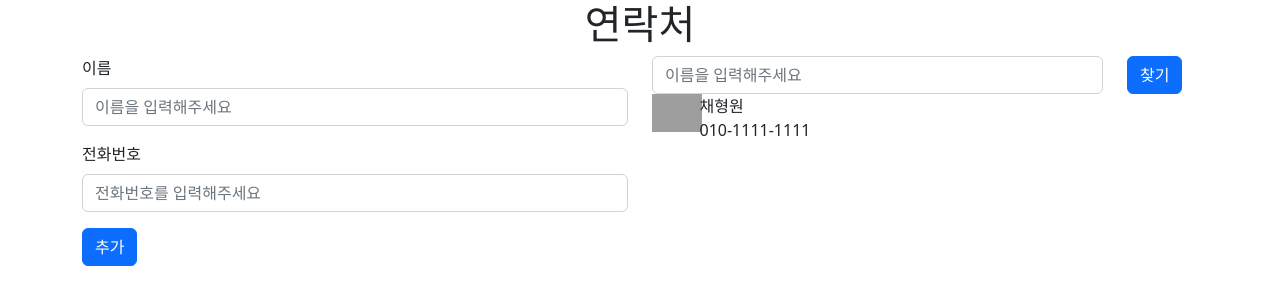
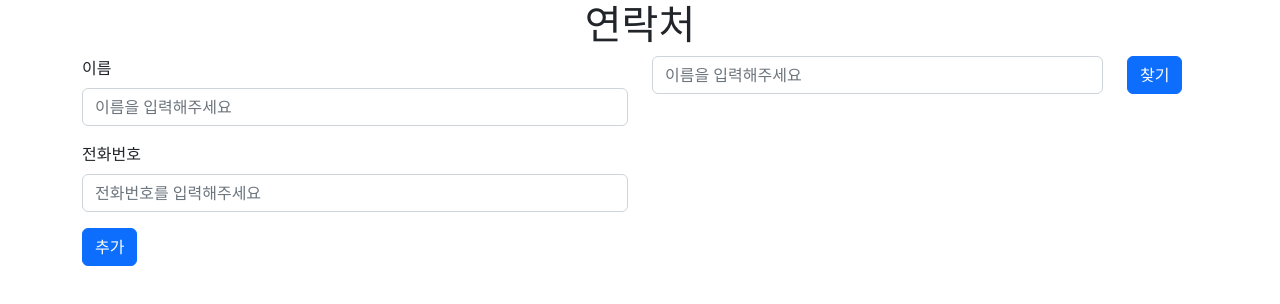
Before and after one commit to yujinkim11/phonebook, a React (Create React App) app: page / in a window 1280 px wide. Shown: the top 304 px of the page. Built offline with nearby package versions, Linux system fonts and the light colour scheme; grey boxes are pictures that could not be loaded.

Commit message:
add contactList

```diff
--- a/src/component/ContactItem.js
+++ b/src/component/ContactItem.js
@@ -1,6 +1,6 @@
 import { Row, Col, Form, Button } from "react-bootstrap";
 
-export const ContactItem = () => {
+export const ContactItem = ({ item }) => {
   return (
     <Row>
       <Col lg={1}>
@@ -10,8 +10,8 @@ export const ContactItem = () => {
         />
       </Col>
       <Col lg={11}>
-        <div>채형원</div>
-        <div>010-1111-1111</div>
+        <div>{item.name}</div>
+        <div>{item.phoneNum}</div>
       </Col>
     </Row>
   );
--- a/src/component/ContactList.js
+++ b/src/component/ContactList.js
@@ -1,11 +1,16 @@
 import { ContactItem } from "./ContactItem";
 import { SearchBox } from "./SearchBox";
+import { useSelector } from "react-redux/es/exports";
 
 export const ContactList = () => {
+  const contactList = useSelector((state) => state.contactList);
+
   return (
     <div>
       <SearchBox />
-      <ContactItem />
+      {contactList.map((item) => (
+        <ContactItem item={item} />
+      ))}
     </div>
   );
 };
```
